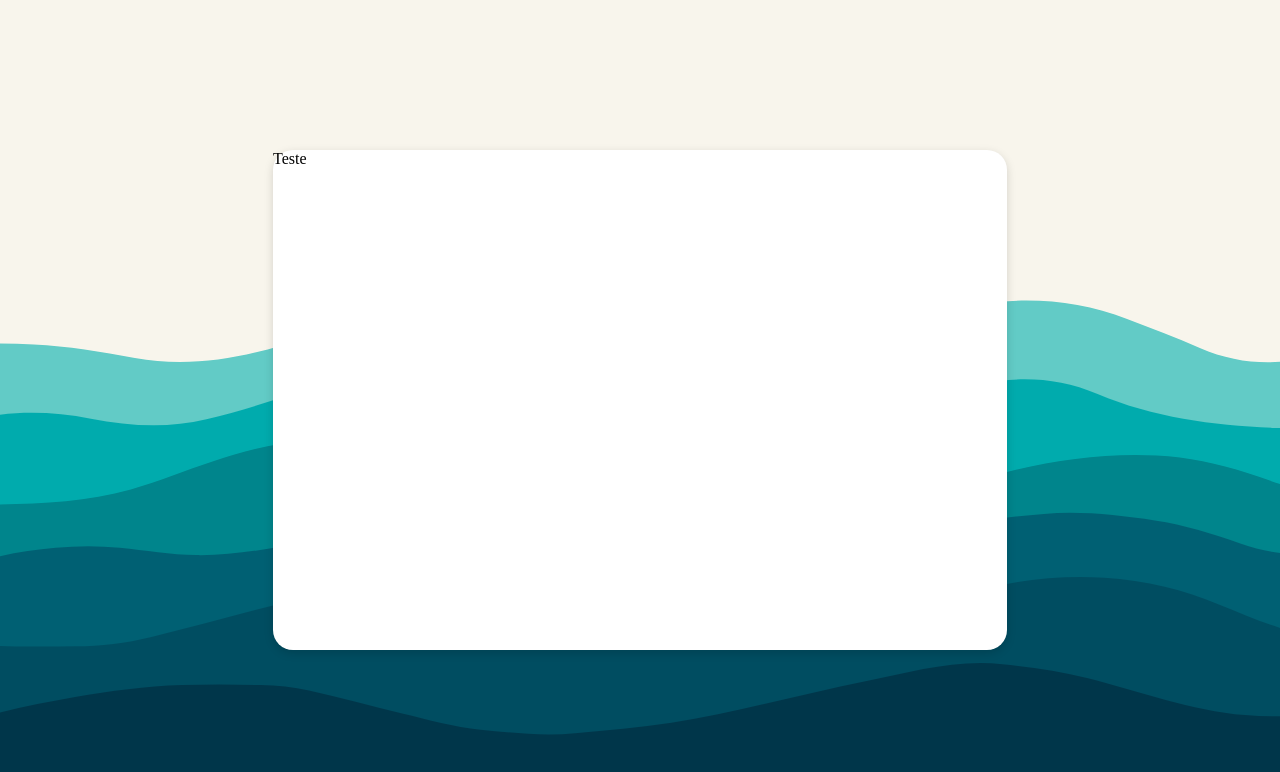
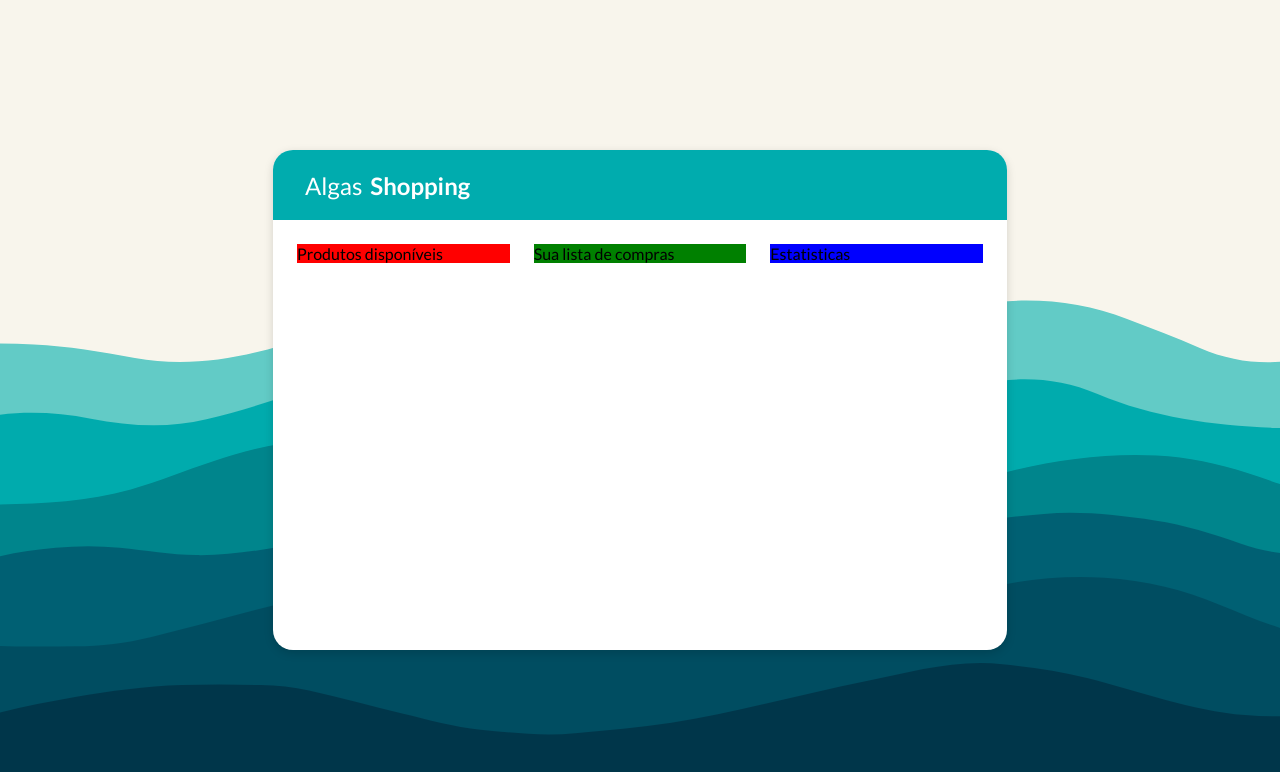
Before and after one commit to Csalex123/algas-shopping, a React (Create React App) app: page / in a window 1280 px wide. Shown: the top 772 px of the page. Built offline with nearby package versions, Linux system fonts and the light colour scheme.

Commit message:
add base layout

```diff
--- a/public/index.html
+++ b/public/index.html
@@ -10,34 +10,16 @@
       content="Web site created using create-react-app"
     />
     <link rel="apple-touch-icon" href="%PUBLIC_URL%/logo192.png" />
-    <!--
-      manifest.json provides metadata used when your web app is installed on a
-      user's mobile device or desktop. See https://developers.google.com/web/fundamentals/web-app-manifest/
-    -->
+
     <link rel="manifest" href="%PUBLIC_URL%/manifest.json" />
-    <!--
-      Notice the use of %PUBLIC_URL% in the tags above.
-      It will be replaced with the URL of the `public` folder during the build.
-      Only files inside the `public` folder can be referenced from the HTML.
-
-      Unlike "/favicon.ico" or "favicon.ico", "%PUBLIC_URL%/favicon.ico" will
-      work correctly both with client-side routing and a non-root public URL.
-      Learn how to configure a non-root public URL by running `npm run build`.
-    -->
+    <link
+      href="https://fonts.googleapis.com/css2?family=Lato:wght@400;700;900&display=swap"
+      rel="stylesheet"
+    />
     <title>React App</title>
   </head>
   <body>
     <noscript>You need to enable JavaScript to run this app.</noscript>
     <div id="root"></div>
-    <!--
-      This HTML file is a template.
-      If you open it directly in the browser, you will see an empty page.
-
-      You can add webfonts, meta tags, or analytics to this file.
-      The build step will place the bundled scripts into the <body> tag.
-
-      To begin the development, run `npm start` or `yarn start`.
-      To create a production bundle, use `npm run build` or `yarn build`.
-    -->
   </body>
 </html>
--- a/src/components/App/App.jsx
+++ b/src/components/App/App.jsx
@@ -1,4 +1,6 @@
 import React from 'react';
+import AppContainer from '../AppContainer/AppContainer';
+import AppHeader from '../AppHeader/AppHeader';
 import { GlobalStyle, Wrapper, Container } from './App.styles';
 
 const App = () => {
@@ -6,7 +8,20 @@
     <>
       <GlobalStyle />
       <Wrapper>
-        <Container>Teste</Container>
+        <Container>
+          <AppHeader />
+          <AppContainer
+            left={
+              <div style={{ backgroundColor: 'red' }}>Produtos disponíveis</div>
+            }
+            middle={
+              <div style={{ backgroundColor: 'green' }}>
+                Sua lista de compras
+              </div>
+            }
+            right={<div style={{ backgroundColor: 'blue' }}>Estatisticas</div>}
+          />
+        </Container>
       </Wrapper>
     </>
   );
--- a/src/components/App/App.styles.js
+++ b/src/components/App/App.styles.js
@@ -7,6 +7,11 @@
     margin: 0;
     padding: 0;
   }
+
+  body{
+    font-family: 'Lato', sans-serif;
+  }
+
 `;
 
 export const Wrapper = styled.div`
--- /dev/null
+++ b/src/components/AppContainer/AppContainer.jsx
@@ -0,0 +1,14 @@
+import React from 'react';
+import { Main } from './AppContainer.styles';
+
+const AppContainer = ({ left, middle, right }) => {
+  return (
+    <Main>
+      <div>{left}</div>
+      <div>{middle}</div>
+      <div>{right}</div>
+    </Main>
+  );
+};
+
+export default AppContainer;
--- /dev/null
+++ b/src/components/AppContainer/AppContainer.styles.js
@@ -0,0 +1,9 @@
+import styled from 'styled-components';
+
+export const Main = styled.main`
+    display: grid;
+    grid-template-columns: repeat(3, 1fr);
+    grid-column-gap: 24px;
+
+    padding: 24px;
+`;
--- /dev/null
+++ b/src/components/AppContainer/index.js
@@ -0,0 +1 @@
+export { default } from './AppContainer';
--- /dev/null
+++ b/src/components/AppHeader/AppHeader.jsx
@@ -0,0 +1,13 @@
+import React from 'react';
+import { Header } from './AppHeader.styles';
+
+const AppHeader = () => {
+  return (
+    <Header>
+      Algas
+      <span>Shopping</span>
+    </Header>
+  );
+};
+
+export default AppHeader;
--- /dev/null
+++ b/src/components/AppHeader/AppHeader.styles.js
@@ -0,0 +1,23 @@
+import styled from 'styled-components';
+
+export const Header = styled.header`
+    height: 70px;
+
+    background-color: #00ACAE;
+    color: #FFF;
+
+    font-size: 24px;
+
+    border-top-right-radius: 20px;
+    border-top-left-radius: 20px;
+
+    display: flex;
+    align-items: center;
+
+    padding: 0 32px;
+
+    span {
+        font-weight: 700;
+        margin-left: 8px;
+    }
+`;
--- /dev/null
+++ b/src/components/AppHeader/index.js
@@ -0,0 +1 @@
+export { default } from './AppHeader';
--- a/src/views/Home.view.jsx
+++ b/src/views/Home.view.jsx
@@ -2,11 +2,7 @@
 import App from '../components/App';
 
 const HomeView = () => {
-  return (
-    <div>
-      <App />
-    </div>
-  );
+  return <App />;
 };
 
 export default HomeView;
```
